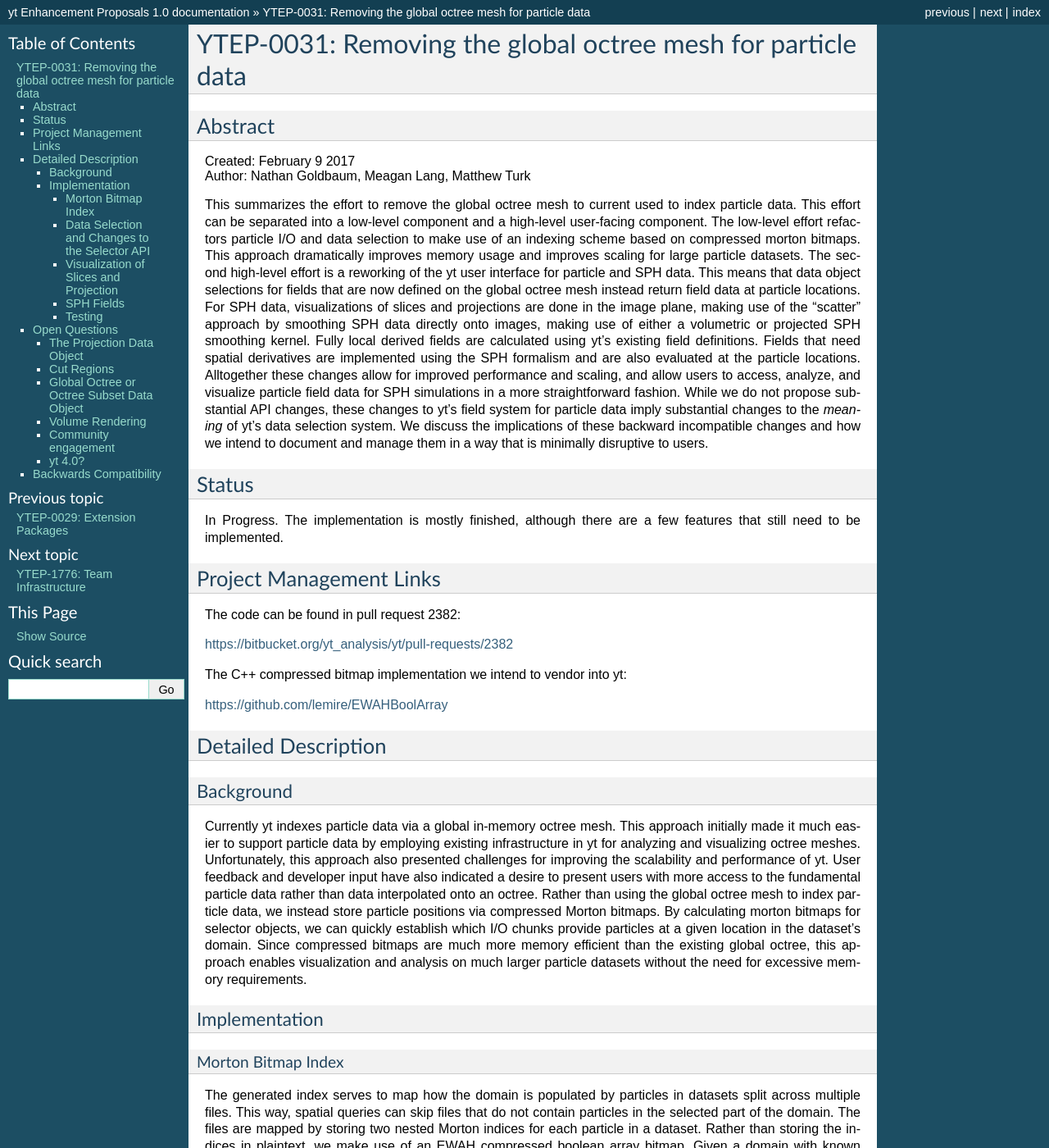
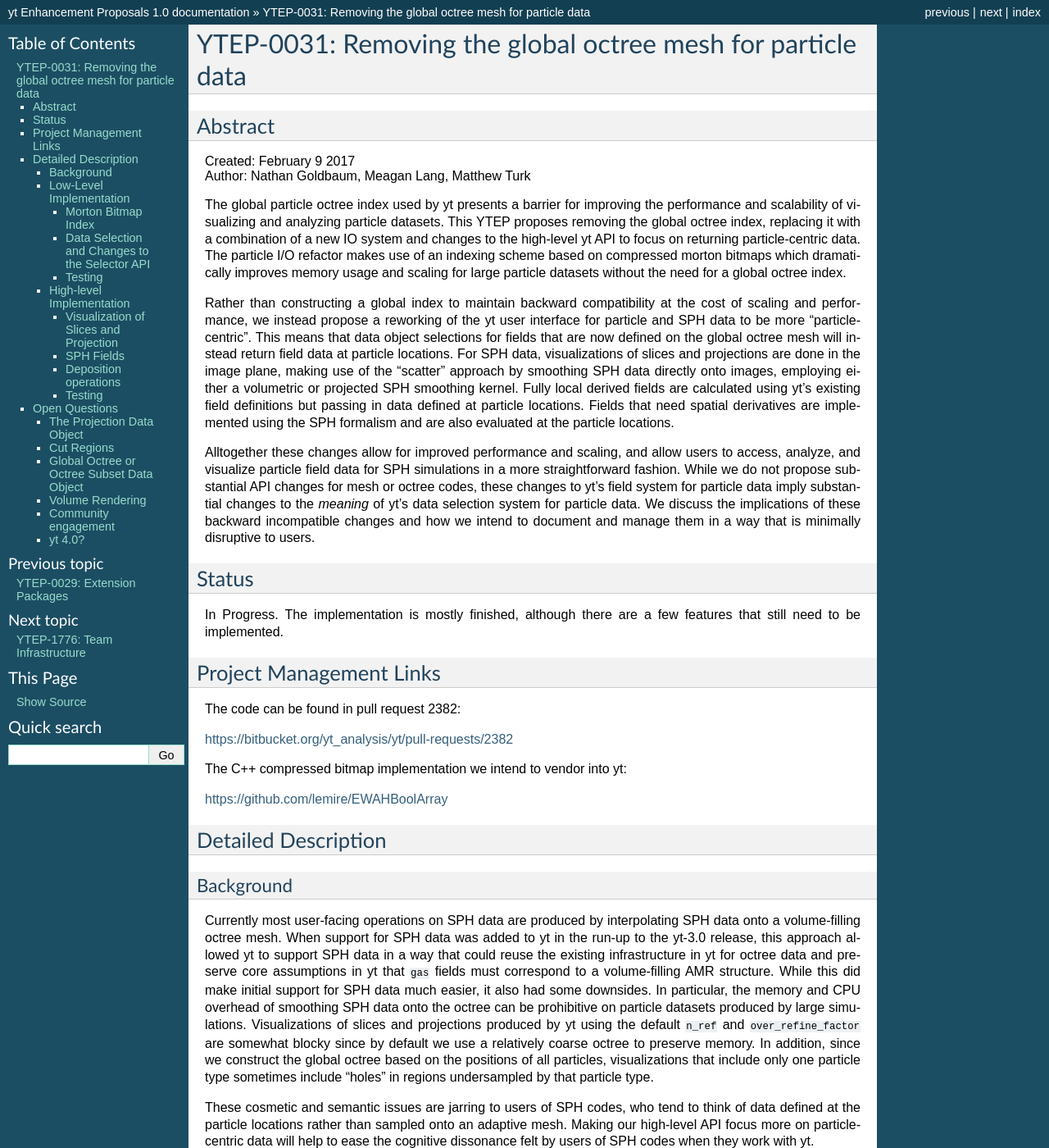
Before and after one commit to yt-project/ytep, a Sphinx documentation site: the page built from source/YTEPs/YTEP-0031.rst, in a window 1280 px wide and 1400 px high. Shown: the whole window at 82% size. Built offline with Sphinx 7.4.7, drawn with Linux system fonts in a browser that asks for light colours; formulas are drawn with MathJax 3; some of the changed text lies outside the part shown.

Commit message:
Substantial rewording, expansion

```diff
--- a/source/YTEPs/YTEP-0031.rst
+++ b/source/YTEPs/YTEP-0031.rst
@@ -9,28 +9,35 @@ Abstract
 | Created: February 9 2017
 | Author: Nathan Goldbaum, Meagan Lang, Matthew Turk
 
-This summarizes the effort to remove the global octree mesh to current used to
-index particle data. This effort can be separated into a low-level component and
-a high-level user-facing component. The low-level effort refactors particle I/O
-and data selection to make use of an indexing scheme based on compressed morton
-bitmaps. This approach dramatically improves memory usage and improves scaling
-for large particle datasets. The second high-level effort is a reworking of the
-yt user interface for particle and SPH data. This means that data object
-selections for fields that are now defined on the global octree mesh instead
-return field data at particle locations. For SPH data, visualizations of slices
-and projections are done in the image plane, making use of the "scatter"
-approach by smoothing SPH data directly onto images, making use of either a
-volumetric or projected SPH smoothing kernel. Fully local derived fields are
-calculated using yt's existing field definitions. Fields that need spatial
-derivatives are implemented using the SPH formalism and are also evaluated at
-the particle locations. Alltogether these changes allow for improved performance
-and scaling, and allow users to access, analyze, and visualize particle field
-data for SPH simulations in a more straightforward fashion. While we do not
-propose substantial API changes, these changes to yt's field system for particle
-data imply substantial changes to the *meaning* of yt's data selection
-system. We discuss the implications of these backward incompatible changes and
-how we intend to document and manage them in a way that is minimally disruptive
-to users.
+The global particle octree index used by yt presents a barrier for improving the
+performance and scalability of visualizing and analyzing particle datasets. This
+YTEP proposes removing the global octree index, replacing it with a combination
+of a new IO system and changes to the high-level yt API to focus on returning
+particle-centric data. The particle I/O refactor makes use of an indexing scheme
+based on compressed morton bitmaps which dramatically improves memory usage and
+scaling for large particle datasets without the need for a global octree index.
+
+Rather than constructing a global index to maintain backward compatibility at
+the cost of scaling and performance, we instead propose a reworking of the yt
+user interface for particle and SPH data to be more "particle-centric". This
+means that data object selections for fields that are now defined on the global
+octree mesh will instead return field data at particle locations. For SPH data,
+visualizations of slices and projections are done in the image plane, making use
+of the "scatter" approach by smoothing SPH data directly onto images, employing
+either a volumetric or projected SPH smoothing kernel. Fully local derived
+fields are calculated using yt's existing field definitions but passing in data
+defined at particle locations. Fields that need spatial derivatives are
+implemented using the SPH formalism and are also evaluated at the particle
+locations.
+
+Alltogether these changes allow for improved performance and scaling, and allow
+users to access, analyze, and visualize particle field data for SPH simulations
+in a more straightforward fashion. While we do not propose substantial API
+changes for mesh or octree codes, these changes to yt's field system for
+particle data imply substantial changes to the *meaning* of yt's data selection
+system for particle data. We discuss the implications of these backward
+incompatible changes and how we intend to document and manage them in a way that
+is minimally disruptive to users.
 
 Status
 ------
@@ -55,23 +62,47 @@ Detailed Description
 Background
 **********
 
-Currently yt indexes particle data via a global in-memory octree mesh. This
-approach initially made it much easier to support particle data by employing
-existing infrastructure in yt for analyzing and visualizing octree
-meshes. Unfortunately, this approach also presented challenges for improving the
-scalability and performance of yt. User feedback and developer input have also
-indicated a desire to present users with more access to the fundamental particle
-data rather than data interpolated onto an octree. Rather than using the global
-octree mesh to index particle data, we instead store particle positions via
-compressed Morton bitmaps. By calculating morton bitmaps for selector objects,
-we can quickly establish which I/O chunks provide particles at a given location
-in the dataset's domain. Since compressed bitmaps are much more memory efficient
-than the existing global octree, this approach enables visualization and
-analysis on much larger particle datasets without the need for excessive memory
-requirements.
+Currently most user-facing operations on SPH data are produced by interpolating
+SPH data onto a volume-filling octree mesh. When support for SPH data was added
+to yt in the run-up to the yt-3.0 release, this approach allowed yt to support
+SPH data in a way that could reuse the existing infrastructure in yt for octree
+data and preserve core assumptions in yt that ``gas`` fields must correspond to
+a volume-filling AMR structure. While this did make initial support for SPH data
+much easier, it also had some downsides. In particular, the memory and CPU
+overhead of smoothing SPH data onto the octree can be prohibitive on particle
+datasets produced by large simulations. Visualizations of slices and projections
+produced by yt using the default ``n_ref`` and ``over_refine_factor`` are
+somewhat blocky since by default we use a relatively coarse octree to preserve
+memory. In addition, since we construct the global octree based on the positions
+of all particles, visualizations that include only one particle type sometimes
+include "holes" in regions undersampled by that particle type.
 
-Implementation
-**************
+These cosmetic and semantic issues are jarring to users of SPH codes, who tend
+to think of data defined at the particle locations rather than sampled onto an
+adaptive mesh. Making our high-level API focus more on particle-centric data
+will help to ease the cognitive dissonance felt by users of SPH codes when they
+work with yt.
+
+Over the past two years, Meagan Lang and Matt Turk implemented a new approach
+for handling I/O of particle data, based on storing compressed bitmaps
+containing morton indices instead of an in-memory octree. This new capability
+means that the global octree index is now no longer necessary to enable I/O
+chunking and spatial indexing of particle data in yt.
+
+In this document we describe the approach we take for replacing the global
+octree index with morton bitmasks. First, we describe the implementation of the
+Morton bitmask index, changes to the low-level selector API needed to support
+the morton bitmask work, and the testing strategy used for the morton bitmap
+indexing scheme. Next we discuss high-level changes to how yt handles particle
+data, discussion changes to the field system for SPH data, the implementation of
+the SPH pixelizer system for visualizations, a discussion of deposit fields, and
+a description of the strategy used to test the new approach for SPH data. We
+close with a discussion of questions that still need to be tackled before this
+work can be merged.
+
+
+Low-Level Implementation
+************************
 
 Morton Bitmap Index
 +++++++++++++++++++
@@ -153,15 +184,62 @@ via the ``BoolArrayCollection`` Cython extension object (defined in
 ``yt/utilities/lib/ewah_bool_wrap.pyx``), which wraps the underlying
 ``EWAHBoolArray`` C++ library.
 
+In the current implementation users can control the creation of the bitmask
+index via the ``index_order`` and ``index_filename`` keyword arguments accepted
+by ``SPHDataset`` instances. These keyword arguments replace the deprecated
+``n_ref``, ``over_refine_factor`` and ``index_ptype`` keyword arguments. The
+``index_order`` is a two-element tuple corresponding to the maximum morton order
+for the coarse and refined index. Using a tuple for the ``index_order`` instead
+of two keyword arguments is not only more terse, but it will allow us to produce
+bitmask indexes in the future with multiple refined indices while maintaining
+the same public API. Currently the default ``index_order`` is ``(7, 5)``. If a
+user specifes ``index_order`` as an integer, the integer is taken as the order
+of the coarse index and the order of the refined index is set to ``1``,
+producing a trivial refined index. For example::
+
+  import yt
+  ds = yt.load('snapshot_033/snap_033.0.hdf5',
+               index_order=(5, 3), index_filename='my_index')
+  ds.index
+
+Running this script will produce the following output::
+
+  yt : [INFO     ] 2017-02-14 11:50:20,815 Allocating for 4.194e+06 particles
+  Initializing coarse index at order 5: 100%|██████| 12/12 [00:00<00:00, 14.60it/s]
+  Initializing refined index at order 3: 100%|█████| 12/12 [00:01<00:00,  8.80it/s]
+
+And produce a file named ``my_index`` in the same folder as
+``snapshot_033/snap_033.0.hdf5``. The second and all later times the script is
+run we only need to load the index from disk, so it produces the following
+output::
+
+  yt : [INFO     ] 2017-02-14 11:56:07,977 Allocating for 4.194e+06 particles
+  Loading particle index: 100%|███████████████████| 12/12 [00:00<00:00, 636.33it/s]
+
+Note that there 12 iterations for each loop. Each of these iterations correspond
+to a single IO chunk. If a file has fewer than 262144 particles, the entire file
+is used as an IO chunk. If a file has more than 262144 particles, the file is
+logically split into several subfiles, each containing up to 262144
+particles. Currently the chunk size of 262144 is hard-coded for all SPH
+frontends.
 
 Data Selection and Changes to the Selector API
 ++++++++++++++++++++++++++++++++++++++++++++++
+
+Testing
++++++++
+
+High-level Implementation
+*************************
 
 Visualization of Slices and Projection
 ++++++++++++++++++++++++++++++++++++++
 
 SPH Fields
 ++++++++++
+
+Deposition operations
++++++++++++++++++++++
 
 Testing
 +++++++
@@ -186,6 +264,3 @@ Community engagement
 
 yt 4.0?
 *******
-
-Backwards Compatibility
------------------------
```
